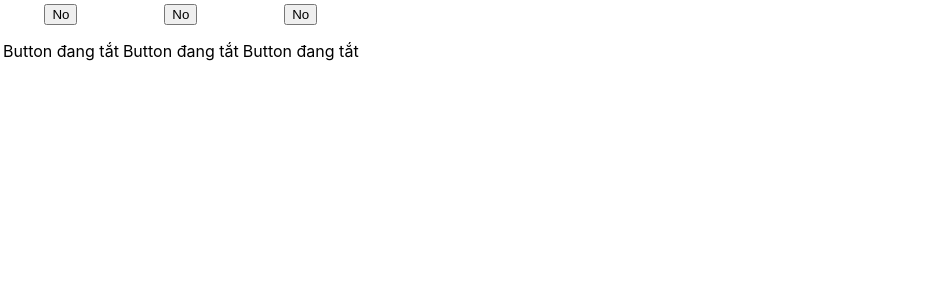
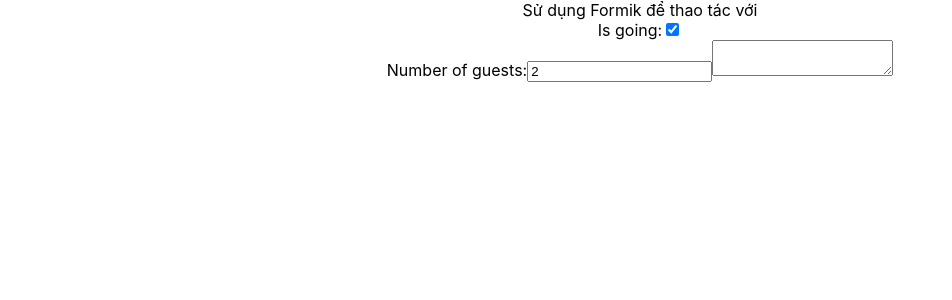
Before and after one commit to supertai22298/return-react, a React (Create React App) app: page / in a window 1280 px wide. Shown: the top 300 px of the page, without its empty margins (0-952 px from the left). Built offline with nearby package versions, Linux system fonts and the light colour scheme.

Commit message:
9. Forms

```diff
--- a/src/6.HandleEvent/Toggle.js
+++ /dev/null
@@ -1,68 +0,0 @@
-import React from "react";
-
-export default class Toggle extends React.Component {
-  constructor(props) {
-    super(props);
-    this.state = {
-      isToggleOn: false
-    };
-    this.handleClick = this.handleClick.bind(this);
-  }
-  handleClick(e) {
-    this.setState({
-      isToggleOn: !this.state.isToggleOn
-    });
-  }
-  handleClick2(e) {
-    this.setState({
-      isToggleOn: !this.state.isToggleOn
-    });
-  }
-  handleClick3 = e => {
-    this.setState({
-      isToggleOn: !this.state.isToggleOn
-    });
-  };
-  render() {
-    return (
-      <div>
-        <table>
-          <tbody>
-            <tr>
-              <td>
-                <button onClick={this.handleClick}>
-                  {this.state.isToggleOn ? "Yes" : "No"}
-                </button>
-                <p>
-                  {this.state.isToggleOn
-                    ? "Button đang bật"
-                    : "Button đang tắt"}
-                </p>
-              </td>
-              <td>
-                <button onClick={this.handleClick2.bind(this)}>
-                  {this.state.isToggleOn ? "Yes" : "No"}
-                </button>
-                <p>
-                  {this.state.isToggleOn
-                    ? "Button đang bật"
-                    : "Button đang tắt"}
-                </p>
-              </td>
-              <td>
-                <button onClick={e => this.handleClick3(e)}>
-                  {this.state.isToggleOn ? "Yes" : "No"}
-                </button>
-                <p>
-                  {this.state.isToggleOn
-                    ? "Button đang bật"
-                    : "Button đang tắt"}
-                </p>
-              </td>
-            </tr>
-          </tbody>
-        </table>
-      </div>
-    );
-  }
-}
--- /dev/null
+++ b/src/9.Forms/Reservation.js
@@ -0,0 +1,60 @@
+import React, { Component } from "react";
+
+export default class Reservation extends Component {
+  constructor(props) {
+    super(props);
+    this.state = {
+      isGoing: true,
+      numberOfGuests: 2,
+      description: ""
+    };
+
+    this.handleInputChange = this.handleInputChange.bind(this);
+  }
+
+  handleInputChange(event) {
+    const target = event.target;
+    const value = target.type === "checkbox" ? target.checked : target.value;
+    const name = target.name;
+
+    this.setState({
+      [name]: value
+    });
+  }
+
+  render() {
+    return (
+      <div>
+        <div>Sử dụng Formik để thao tác với </div>
+        <form>
+          <label>
+            Is going:
+            <input
+              name="isGoing"
+              type="checkbox"
+              checked={this.state.isGoing}
+              onChange={this.handleInputChange}
+            />
+          </label>
+          <br />
+          <label>
+            Number of guests:
+            <input
+              name="numberOfGuests"
+              type="text"
+              value={this.state.numberOfGuests}
+              onChange={this.handleInputChange}
+            />
+          </label>
+          <label>
+            <textarea
+              value={this.state.description}
+              onChange={this.handleInputChange}
+              name="description"
+            />
+          </label>
+        </form>
+      </div>
+    );
+  }
+}
--- a/src/App.js
+++ b/src/App.js
@@ -1,10 +1,10 @@
 import React from 'react';
 import './App.css';
-import Toggle from './6.HandleEvent/Toggle'
+import Reservation from './9.Forms/Reservation'
 function App() {
   return (
     <div className="App">
-      <Toggle/>
+      <Reservation/>
     </div>
   );
 }
```
